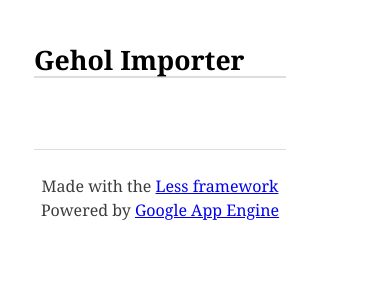
After one commit to sevas/geholimportapp, a Python web app: template templates/main_mobile.html in a window 390 px wide. The commit adds this page. Shown: the top 300 px of the page. Run offline with Jinja, Linux system fonts and the light colour scheme; the template is opened without the code that fills it, so the values that code supplies are empty.

Commit message:
qrcodes now point to a landing page for mobile devices with webcal:// links
--HG--
rename : templates/student.html => templates/student_mobile.html

```diff
--- a/conf.py
+++ b/conf.py
@@ -33,6 +33,7 @@ GEHOL_STUDENTSET_URL_TEMPLATE = "http://164.15.72.157:8080/Reporting/Individual;
 GEHOL_COURSE_URL_TEMPLATE = "http://164.15.72.157:8080/Reporting/Individual;Courses;name;%s?&days=1-6&height=0&width=0&periods=5-29&template=cours&weeks=%s"
 
 # qrcode urls templates.
+WEBCAL_BASE_URL = "webcal://geholimport.appspot.com%s"
 BASE_URL = "http://geholimport.appspot.com"
 COURSE_QRCODE_URL_TEMPLATE = "http://chart.apis.google.com/chart?cht=qr&chl="+BASE_URL+"/course/%s&chs=%dx%d"
 STUDENTSET_QRCODE_URL_TEMPLATE = "http://chart.apis.google.com/chart?cht=qr&chl="+BASE_URL+"/student_set/m/%s&chs=%dx%d"
--- a/main.py
+++ b/main.py
@@ -68,8 +68,8 @@ application = webapp.WSGIApplication(
                                      ('/student_set/ical/january_exams/.*\.ics', StudentSetIcalRenderer),
                                      ('/student_set/ical/june_exams/.*\.ics', StudentSetIcalRenderer),
                                      ('/student_set/ical/september_exams/.*\.ics', StudentSetIcalRenderer),
+                                     ('/student_set/m/.*', StudentSetMobileSummary),
                                      ('/student_set/.*', StudentSetSummary ),
-                                     ('/student_set/m/.*', StudentSetMobileSummary),
                                      ('/questions.*', QuestionsPage),
                                      #('.*', MainPage)
                                      ],
--- /dev/null
+++ b/stylesheets/lessframework/screen.css
@@ -0,0 +1,162 @@
+/*	Less Framework 4
+	http://lessframework.com
+	by Joni Korpi
+	License: http://creativecommons.org/licenses/MIT/	*/
+
+
+/*	Resets
+	------	*/
+
+html, body, div, span, object, iframe, h1, h2, h3, h4, h5, h6,
+p, blockquote, pre, a, abbr, address, cite, code, del, dfn, em,
+img, ins, kbd, q, samp, small, strong, sub, sup, var, b, i, hr,
+dl, dt, dd, ol, ul, li, fieldset, form, label, legend,
+table, caption, tbody, tfoot, thead, tr, th, td,
+article, aside, canvas, details, figure, figcaption, hgroup,
+menu, footer, header, nav, section, summary, time, mark, audio, video {
+	margin: 0;
+	padding: 0;
+	border: 0;
+}
+
+article, aside, canvas, figure, figure img, figcaption, hgroup,
+footer, header, nav, section, audio, video {
+	display: block;
+}
+
+a img {border: 0;}
+
+
+
+/*	Typography presets
+	------------------	*/
+
+.gigantic {
+	font-size: 110px;
+	line-height: 120px;
+	letter-spacing: -2px;
+}
+
+.huge, h1 {
+	font-size: 68px;
+	line-height: 72px;
+	letter-spacing: -1px;
+}
+
+.large, h2 {
+	font-size: 42px;
+	line-height: 48px;
+}
+
+.bigger, h3 {
+	font-size: 26px;
+	line-height: 36px;
+}
+
+.big, h4 {
+	font-size: 22px;
+	line-height: 30px;
+}
+
+body {
+	font: 16px/24px Georgia, serif;
+}
+
+.small, small {
+	font-size: 13px;
+	line-height: 18px;
+}
+
+/* Selection colours (easy to forget) */
+
+::selection 	 	{background: rgb(255,255,158);}
+::-moz-selection 	{background: rgb(255,255,158);}
+img::selection 		{background: transparent;}
+img::-moz-selection	{background: transparent;}
+body {-webkit-tap-highlight-color: rgb(255,255,158);}
+
+
+
+/*		Default Layout: 992px.
+		Gutters: 24px.
+		Outer margins: 48px.
+		Leftover space for scrollbars @1024px: 32px.
+-------------------------------------------------------------------------------
+cols    1     2      3      4      5      6      7      8      9      10
+px      68    160    252    344    436    528    620    712    804    896    */
+
+body {
+	width: 896px;
+	padding: 72px 48px 84px;
+	/*background: rgb(232,232,232);*/
+    background: rgb(255, 255, 255);
+	color: rgb(60,60,60);
+	-webkit-text-size-adjust: 100%; /* Stops Mobile Safari from auto-adjusting font-sizes */
+}
+
+
+
+/*		Tablet Layout: 768px.
+		Gutters: 24px.
+		Outer margins: 28px.
+		Inherits styles from: Default Layout.
+-----------------------------------------------------------------
+cols    1     2      3      4      5      6      7      8
+px      68    160    252    344    436    528    620    712    */
+
+@media only screen and (min-width: 768px) and (max-width: 991px) {
+
+	body {
+		width: 712px;
+		padding: 48px 28px 60px;
+	}
+}
+
+
+
+/*		Mobile Layout: 320px.
+		Gutters: 24px.
+		Outer margins: 34px.
+		Inherits styles from: Default Layout.
+---------------------------------------------
+cols    1     2      3
+px      68    160    252    */
+
+@media only screen and (max-width: 767px) {
+
+	body {
+		width: 252px;
+		padding: 48px 34px 60px;
+	}
+
+}
+
+
+
+/*		Wide Mobile Layout: 480px.
+		Gutters: 24px.
+		Outer margins: 22px.
+		Inherits styles from: Default Layout, Mobile Layout.
+------------------------------------------------------------
+cols    1     2      3      4      5
+px      68    160    252    344    436    */
+
+@media only screen and (min-width: 480px) and (max-width: 767px) {
+
+	body {
+		width: 436px;
+		padding: 36px 22px 48px;
+	}
+
+}
+
+
+#banner a{
+    text-decoration: none;
+    font-size: 20pt;
+    color:black;
+}
+
+hr {background:#ddd;color:#ddd;clear:both;float:none;width:100%;height:.1em;margin:0 0 1.45em;border:none;}
+.box {padding:1.5em;margin-bottom:1.5em;background:#E5ECF9;}
+.quiet {color:#666;}
--- a/templates/main.html
+++ b/templates/main.html
@@ -28,11 +28,11 @@
     <title>{%block title%}{% endblock %}</title>
 </head>
 <body>
-    <div class="right ribbon-holder">
+    <!--div class="right ribbon-holder">
         <span class="blue ribbon">
             <span class="text">NEW: Now with <a href="/questions#qrcodes">QR Codes!</a></span>
         </span>
-    </div>
+    </div-->
 
 
     <div class="container">
--- /dev/null
+++ b/templates/main_mobile.html
@@ -0,0 +1,53 @@
+<!doctype html>
+<html>
+
+<head>
+    <meta charset="utf-8"/>
+    <title> {% block title %}{% endblock %}  </title>
+    <!--[if lt IE 9]>
+        <script src="http://html5shim.googlecode.com/svn/trunk/html5.js"></script>
+    <![endif]-->
+    <link rel="stylesheet" media="all" href="/stylesheets/lessframework/screen.css"/>
+    <meta name="viewport" content="width=device-width, initial-scale=1"/>
+    <!-- Adding "maximum-scale=1" fixes the Mobile Safari auto-zoom bug: http://filamentgroup.com/examples/iosScaleBug/ -->
+
+    <!-- Google Analytics-->
+    <script type="text/javascript">
+
+    var _gaq = _gaq || [];
+    _gaq.push(['_setAccount', 'UA-20363215-1']);
+    _gaq.push(['_trackPageview']);
+
+    (function() {
+      var ga = document.createElement('script'); ga.type = 'text/javascript'; ga.async = true;
+      ga.src = ('https:' == document.location.protocol ? 'https://ssl' : 'http://www') + '.google-analytics.com/ga.js';
+      var s = document.getElementsByTagName('script')[0]; s.parentNode.insertBefore(ga, s);
+    })();
+    </script>
+</head>
+
+<body lang="en">
+
+    <div id="banner">
+        <strong><a href="/"> Gehol Importer </a></strong>
+    </div>
+
+    <hr>
+    <br/>
+
+    {% block content %}{% endblock %}
+
+
+
+    <div style="text-align: center;">
+        <br/>
+        <hr/>
+        <p>
+            Made with the <a href="http://lessframework.com/">Less framework</a>
+            <br/>
+            Powered by <a href="http://code.google.com/appengine/">Google App Engine</a>
+        </p>
+     </div>
+</body>
+
+</html>
--- a/templates/student.html
+++ b/templates/student.html
@@ -95,7 +95,7 @@
         <br/><br/><br/>
         <div class="box">
             <div style="text-align: center;">
-                <h3>This is the QR Code for this page</h3>
+                <h3>This is the QR Code for the <a href="{{ mobile_page_url }}">mobile version </a> of this page</h3>
                 Go <a href="/questions#qrcodes">here</a> if you don't understand what you would do with that.
                 <br/><br/>
                 <a href="{{ big_qrcode_url }}"> <img src="{{ small_qrcode_url }}"/></a>
@@ -103,7 +103,6 @@
                 <br/>
                 <p class="quiet">Click on the image to get a big, printable version</p>
             </div>
-
         </div>
 
 
```
Also changed, not shown: studentsetcalendar.py (+110 -10 lines), templates/student_mobile.html (added, +92 -0 lines).
